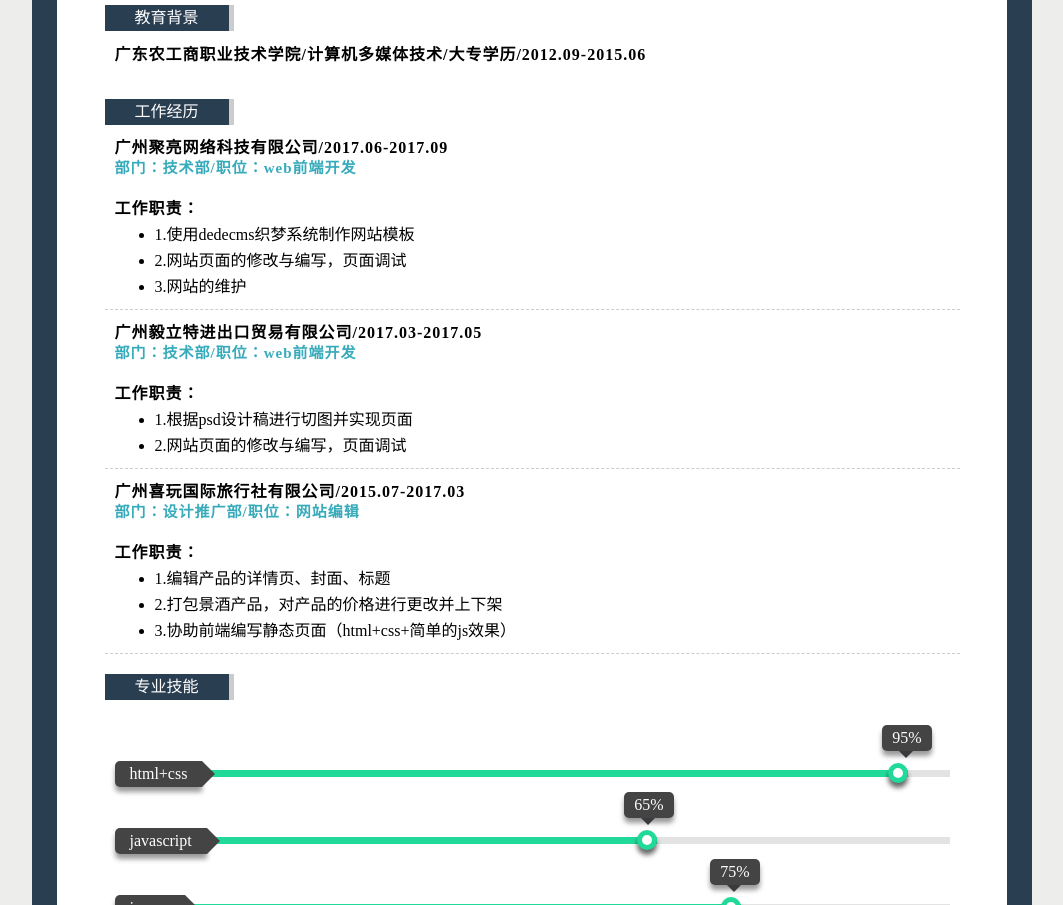
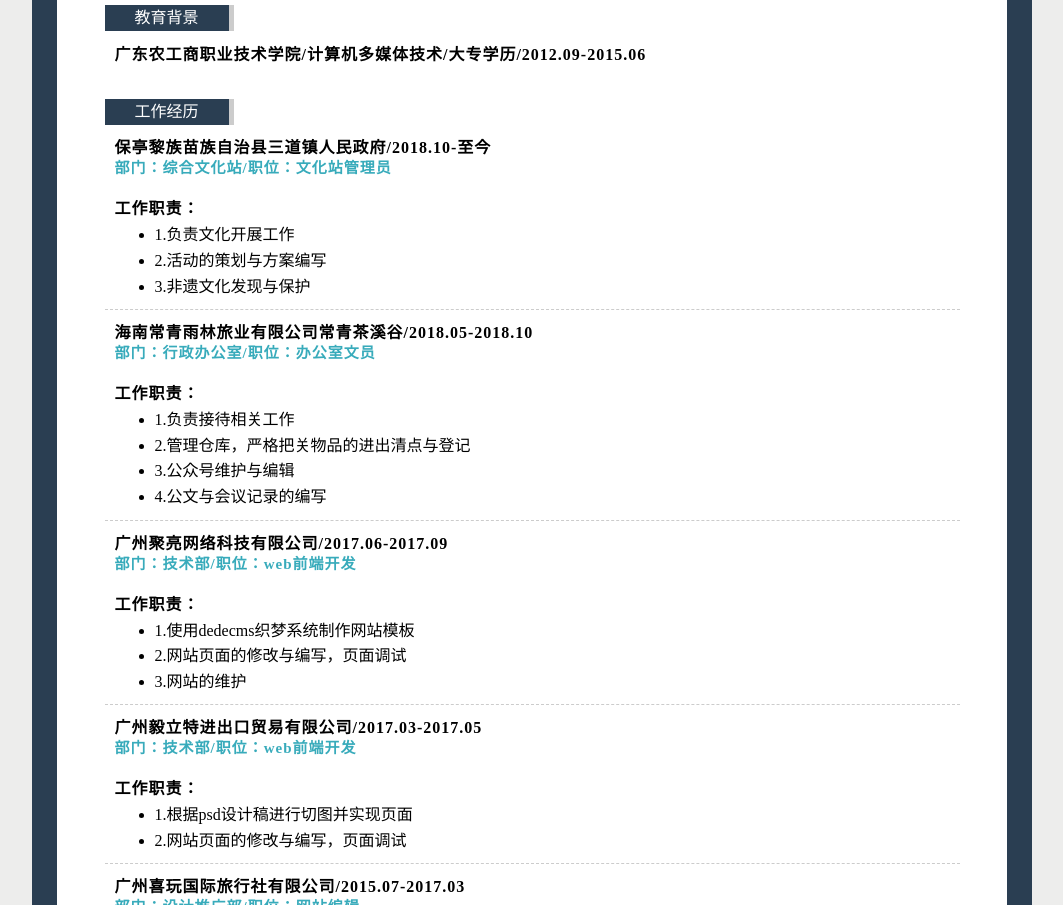
Before and after one commit to linxiancheng/zaixianjianli, a plain HTML site: page me.html in a window 1280 px wide. Shown: the part 560-1465 px from the top of the page, without its empty margins (96-1159 px from the left). Drawn offline with Linux system fonts and the light colour scheme.

Commit message:
2019更新

```diff
--- a/me.html
+++ b/me.html
@@ -96,6 +96,29 @@
 						<span>工作经历</span>
 
 						<div class="jingli">
+							<p>保亭黎族苗族自治县三道镇人民政府/2018.10-至今</p>
+							<p>部门：综合文化站/职位：文化站管理员</p>
+							<p>工作职责：</p>
+							<ul>
+								<li>1.负责文化开展工作</li>
+								<li>2.活动的策划与方案编写</li>
+								<li>3.非遗文化发现与保护</li>
+							</ul>
+						</div>
+
+						<div class="jingli">
+							<p>海南常青雨林旅业有限公司常青茶溪谷/2018.05-2018.10</p>
+							<p>部门：行政办公室/职位：办公室文员</p>
+							<p>工作职责：</p>
+							<ul>
+								<li>1.负责接待相关工作</li>
+								<li>2.管理仓库，严格把关物品的进出清点与登记</li>
+								<li>3.公众号维护与编辑</li>
+								<li>4.公文与会议记录的编写</li>
+							</ul>
+						</div>
+
+						<div class="jingli">
 							<p>广州聚亮网络科技有限公司/2017.06-2017.09</p>
 							<p>部门：技术部/职位：web前端开发</p>
 							<p>工作职责：</p>
@@ -124,6 +147,8 @@
 								<li>3.协助前端编写静态页面（html+css+简单的js效果）</li>
 							</ul>
 						</div>
+
+
 
 					</div>
 					<div class="zyjn">
```
